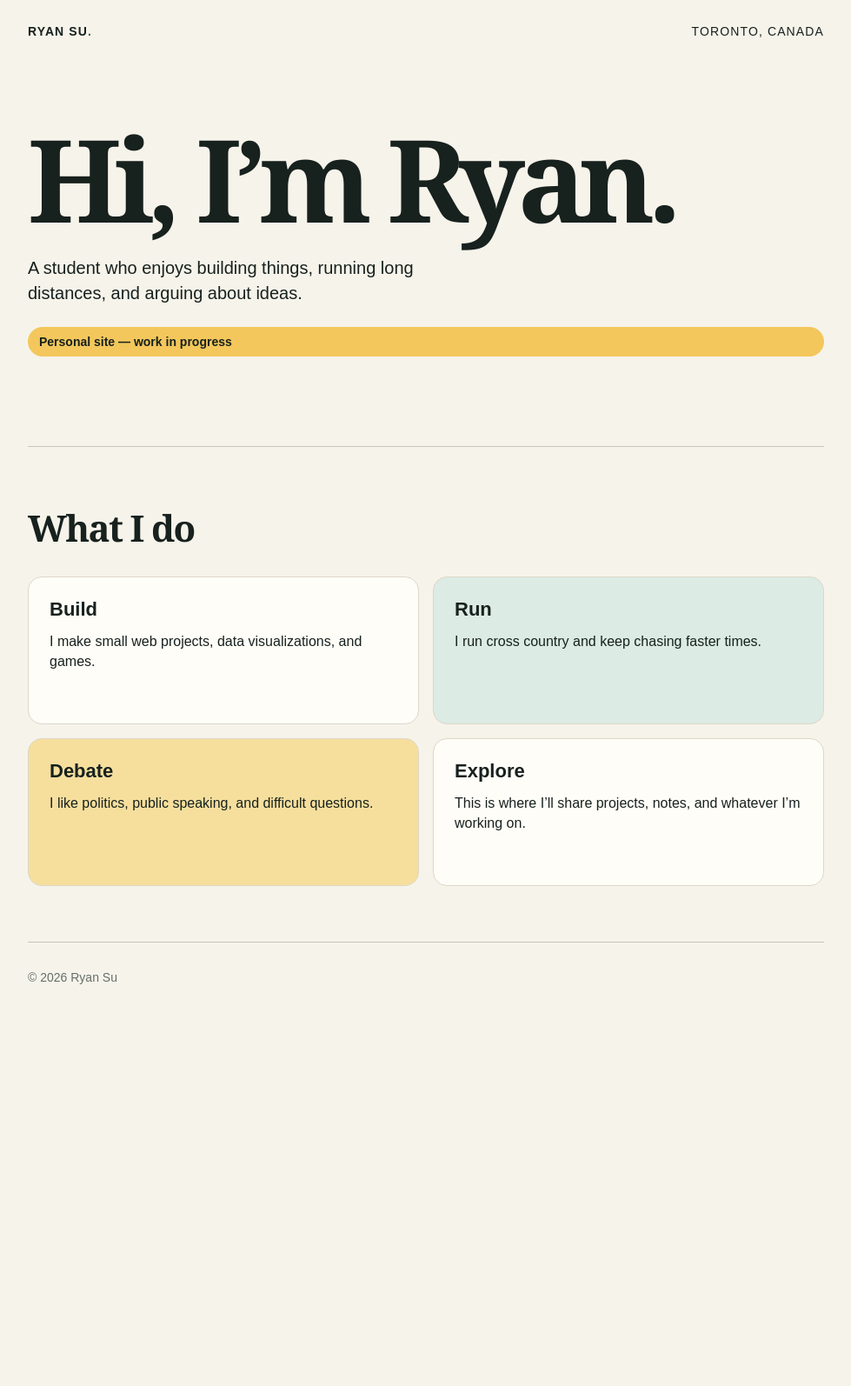
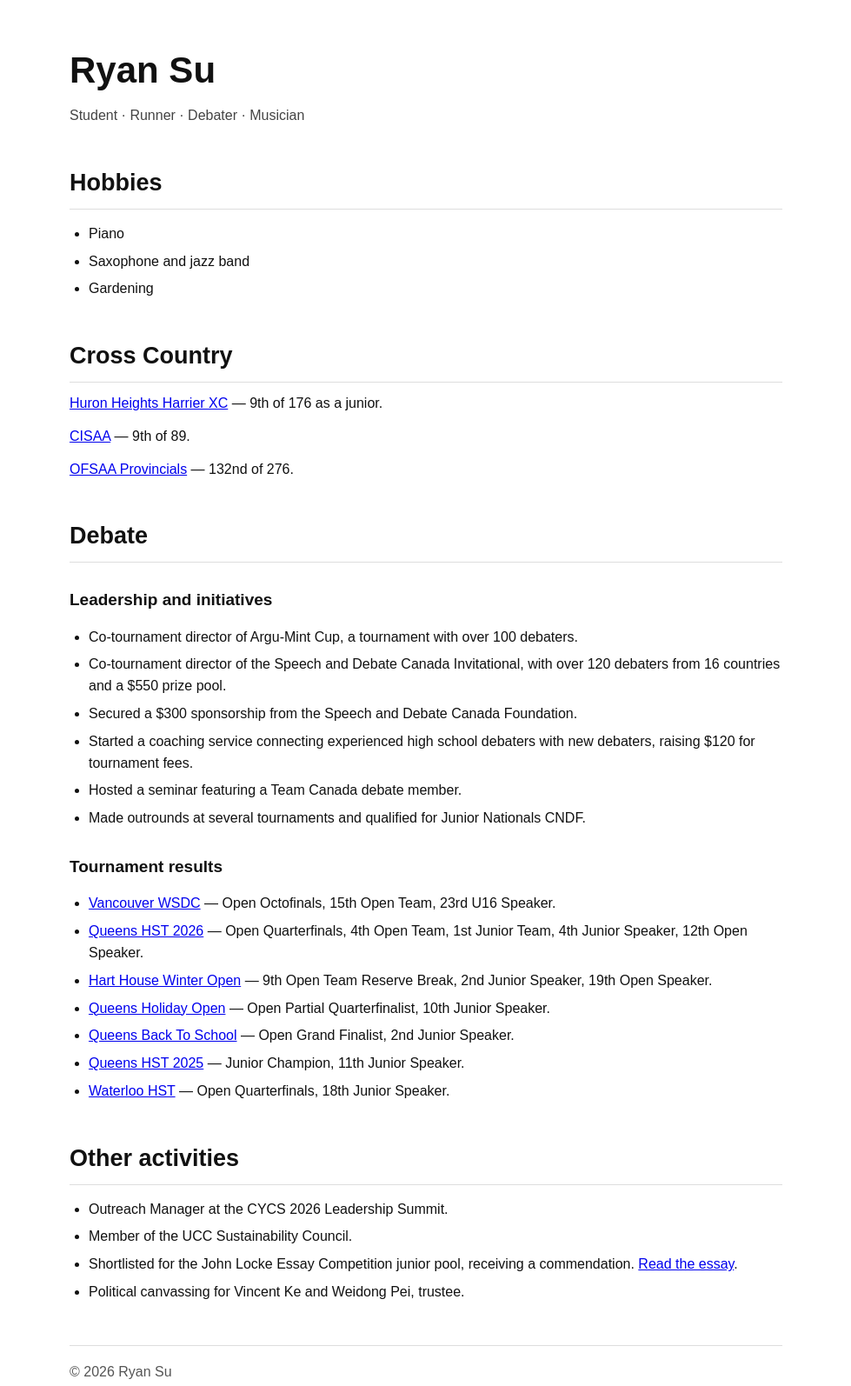
Before and after one commit to SilkCheese/ryansu-site, a plain HTML site: page index.html in a window 1280 px wide. Shown: the whole page at 87% size, without its empty margins (150-1129 px from the left). Before the commit the page ends 1192 px from the top, so only its background shows below. Drawn offline with Linux system fonts and the light colour scheme.

Commit message:
Revise index.html for site content and layout
Updated the layout and content of the personal site, including sections for hobbies, cross country, debate, and other activities.

```diff
--- a/index.html
+++ b/index.html
@@ -5,46 +5,74 @@
   <meta name="viewport" content="width=device-width, initial-scale=1">
   <title>Ryan Su</title>
   <style>
-    :root { --ink: #17211e; --paper: #f6f3ea; --green: #29674f; --gold: #f3c75b; }
-    * { box-sizing: border-box; }
-    body { margin: 0; font-family: Arial, Helvetica, sans-serif; color: var(--ink); background: var(--paper); }
-    main { max-width: 960px; margin: auto; padding: 28px 22px 60px; }
-    nav { display: flex; justify-content: space-between; align-items: center; font-size: 14px; letter-spacing: .08em; text-transform: uppercase; }
-    .dot { color: var(--green); }
-    .hero { min-height: 470px; display: grid; align-content: center; border-bottom: 1px solid #c9c4b8; }
-    h1 { max-width: 760px; margin: 0; font-family: Georgia, serif; font-size: clamp(64px, 12vw, 132px); line-height: .88; letter-spacing: -.065em; }
-    .intro { max-width: 520px; margin: 30px 0 0; font-size: 20px; line-height: 1.45; }
-    .tag { display: inline-block; margin-top: 24px; padding: 9px 13px; border-radius: 999px; background: var(--gold); font-size: 14px; font-weight: bold; }
-    section { padding: 64px 0; border-bottom: 1px solid #c9c4b8; }
-    h2 { margin: 0 0 28px; font-family: Georgia, serif; font-size: 42px; letter-spacing: -.04em; }
-    .grid { display: grid; grid-template-columns: repeat(2, 1fr); gap: 16px; }
-    .card { min-height: 170px; padding: 24px; border-radius: 16px; background: #fffdf7; border: 1px solid #ddd7c9; }
-    .card:nth-child(2) { background: #dcebe4; }
-    .card:nth-child(3) { background: #f6df9d; }
-    .card h3 { margin: 0 0 12px; font-size: 22px; }
-    .card p { margin: 0; line-height: 1.45; }
-    footer { padding-top: 32px; color: #64706b; font-size: 14px; }
-    @media (max-width: 600px) { .grid { grid-template-columns: 1fr; } .hero { min-height: 410px; } }
+    body { max-width: 820px; margin: 0 auto; padding: 48px 20px; background: white; color: #111; font: 16px/1.55 Arial, sans-serif; }
+    h1 { font-size: 42px; margin: 0 0 8px; }
+    h2 { font-size: 27px; margin: 44px 0 12px; border-bottom: 1px solid #ddd; padding-bottom: 8px; }
+    h3 { font-size: 19px; margin: 28px 0 6px; }
+    p { margin: 8px 0; }
+    ul { padding-left: 22px; }
+    li { margin: 7px 0; }
+    .subtitle { margin: 0; color: #444; }
+    .result { margin: 5px 0 13px; }
+    footer { margin-top: 48px; padding-top: 18px; border-top: 1px solid #ddd; color: #555; }
   </style>
 </head>
 <body>
-  <main>
-    <nav><strong>Ryan Su<span class="dot">.</span></strong><span>Toronto, Canada</span></nav>
-    <header class="hero">
-      <h1>Hi, I’m Ryan.</h1>
-      <p class="intro">A student who enjoys building things, running long distances, and arguing about ideas.</p>
-      <span class="tag">Personal site — work in progress</span>
-    </header>
-    <section>
-      <h2>What I do</h2>
-      <div class="grid">
-        <article class="card"><h3>Build</h3><p>I make small web projects, data visualizations, and games.</p></article>
-        <article class="card"><h3>Run</h3><p>I run cross country and keep chasing faster times.</p></article>
-        <article class="card"><h3>Debate</h3><p>I like politics, public speaking, and difficult questions.</p></article>
-        <article class="card"><h3>Explore</h3><p>This is where I’ll share projects, notes, and whatever I’m working on.</p></article>
-      </div>
-    </section>
-    <footer>© 2026 Ryan Su</footer>
-  </main>
+  <header>
+    <h1>Ryan Su</h1>
+    <p class="subtitle">Student · Runner · Debater · Musician</p>
+  </header>
+
+  <section>
+    <h2>Hobbies</h2>
+    <ul>
+      <li>Piano</li>
+      <li>Saxophone and jazz band</li>
+      <li>Gardening</li>
+    </ul>
+  </section>
+
+  <section>
+    <h2>Cross Country</h2>
+    <p class="result"><a href="https://www.trackdatabase.com/viewmeet.php?current_meet=zzzz_db1752&amp;meet=enp6el9kYjE3NTI=&amp;Evt=638">Huron Heights Harrier XC</a> — 9th of 176 as a junior.</p>
+    <p class="result"><a href="https://www.trackdatabase.com/viewmeet.php?current_meet=zzzz_db1827&amp;meet=enp6el9kYjE4Mjc=&amp;Evt=4">CISAA</a> — 9th of 89.</p>
+    <p class="result"><a href="https://www.trackdatabase.com/viewmeet.php?current_meet=zzzz_db1749&amp;meet=enp6el9kYjE3NDk=&amp;Evt=682">OFSAA Provincials</a> — 132nd of 276.</p>
+  </section>
+
+  <section>
+    <h2>Debate</h2>
+    <h3>Leadership and initiatives</h3>
+    <ul>
+      <li>Co-tournament director of Argu-Mint Cup, a tournament with over 100 debaters.</li>
+      <li>Co-tournament director of the Speech and Debate Canada Invitational, with over 120 debaters from 16 countries and a $550 prize pool.</li>
+      <li>Secured a $300 sponsorship from the Speech and Debate Canada Foundation.</li>
+      <li>Started a coaching service connecting experienced high school debaters with new debaters, raising $120 for tournament fees.</li>
+      <li>Hosted a seminar featuring a Team Canada debate member.</li>
+      <li>Made outrounds at several tournaments and qualified for Junior Nationals CNDF.</li>
+    </ul>
+
+    <h3>Tournament results</h3>
+    <ul>
+      <li><a href="https://vwsdc2026.calicotab.com/vwsdc2026/">Vancouver WSDC</a> — Open Octofinals, 15th Open Team, 23rd U16 Speaker.</li>
+      <li><a href="https://qhst2026.calicotab.com/qhst2026/">Queens HST 2026</a> — Open Quarterfinals, 4th Open Team, 1st Junior Team, 4th Junior Speaker, 12th Open Speaker.</li>
+      <li><a href="https://hhwo26.calicotab.com/hhwo26/">Hart House Winter Open</a> — 9th Open Team Reserve Break, 2nd Junior Speaker, 19th Open Speaker.</li>
+      <li><a href="https://qho2025.calicotab.com/_/">Queens Holiday Open</a> — Open Partial Quarterfinalist, 10th Junior Speaker.</li>
+      <li><a href="https://qbs2025.calicotab.com/qbts2025/">Queens Back To School</a> — Open Grand Finalist, 2nd Junior Speaker.</li>
+      <li><a href="https://qhst2025.calicotab.com/QHST2025/">Queens HST 2025</a> — Junior Champion, 11th Junior Speaker.</li>
+      <li><a href="https://waterloohst.calicotab.com/uwspringhst2025/">Waterloo HST</a> — Open Quarterfinals, 18th Junior Speaker.</li>
+    </ul>
+  </section>
+
+  <section>
+    <h2>Other activities</h2>
+    <ul>
+      <li>Outreach Manager at the CYCS 2026 Leadership Summit.</li>
+      <li>Member of the UCC Sustainability Council.</li>
+      <li>Shortlisted for the John Locke Essay Competition junior pool, receiving a commendation. <a href="https://docs.google.com/document/d/1MCnwodJLQJXwShR193iVUNzWTWHSKNBJBhwnnqYi-rY/edit?usp=sharing">Read the essay</a>.</li>
+      <li>Political canvassing for Vincent Ke and Weidong Pei, trustee.</li>
+    </ul>
+  </section>
+
+  <footer>© 2026 Ryan Su</footer>
 </body>
 </html>
```
